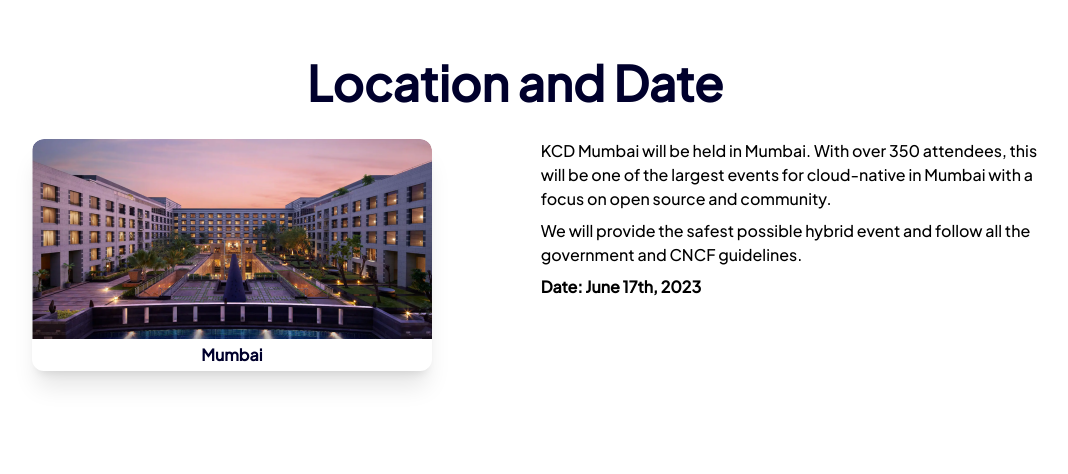
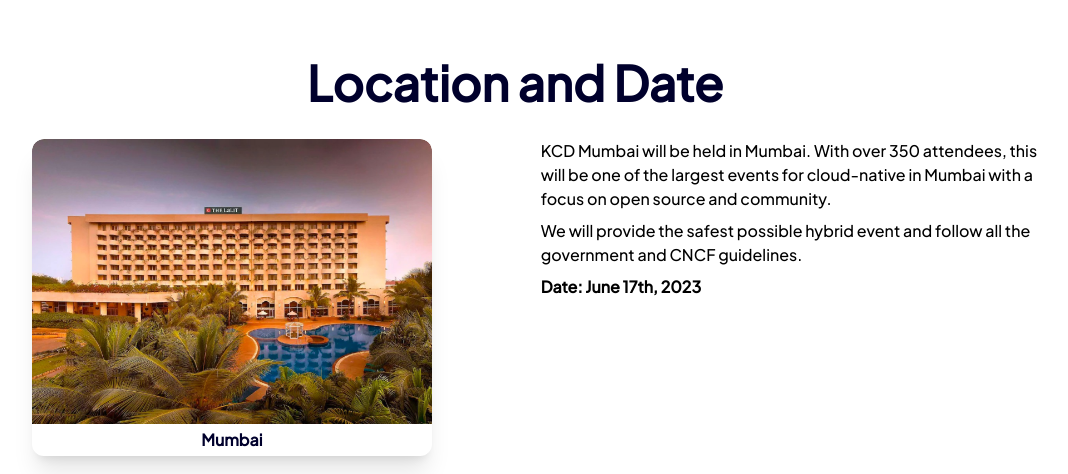
Before and after one commit to kubesimplify/kcdmumbai, a Next.js app: page / in a window 1280 px wide. Shown: the part 1140-1614 px from the top of the page, without its empty margins (125-1193 px from the left). Built offline with nearby package versions, Linux system fonts and the light colour scheme.

Commit message:
change location image

```diff
--- a/src/components/LocationAndDate.tsx
+++ b/src/components/LocationAndDate.tsx
@@ -1,7 +1,7 @@
 import Image from 'next/image';
 import Heading from './ui/Heading';
 import SectionWrapper from './ui/SectionWrapper';
-import building from '@assets/building.png';
+import hero from '@assets/hero.png';
 import hackathon from '@data/index';
 
 const LocationAndDate = () => {
@@ -12,11 +12,11 @@
         <div className="md:w-1/2">
           <div className="mx-auto  flex flex-col items-center justify-center overflow-hidden rounded-xl shadow-xl lg:w-max">
             <Image
-              src={building}
+              src={hero}
               alt="building image"
               width={400}
               height={200}
-              className="rounded-t-xl"
+              className="rounded-t-xl object-cover"
             />
             <p className="bg-[#ffffff] py-1 font-semibold text-main-color ">
               Mumbai
```
